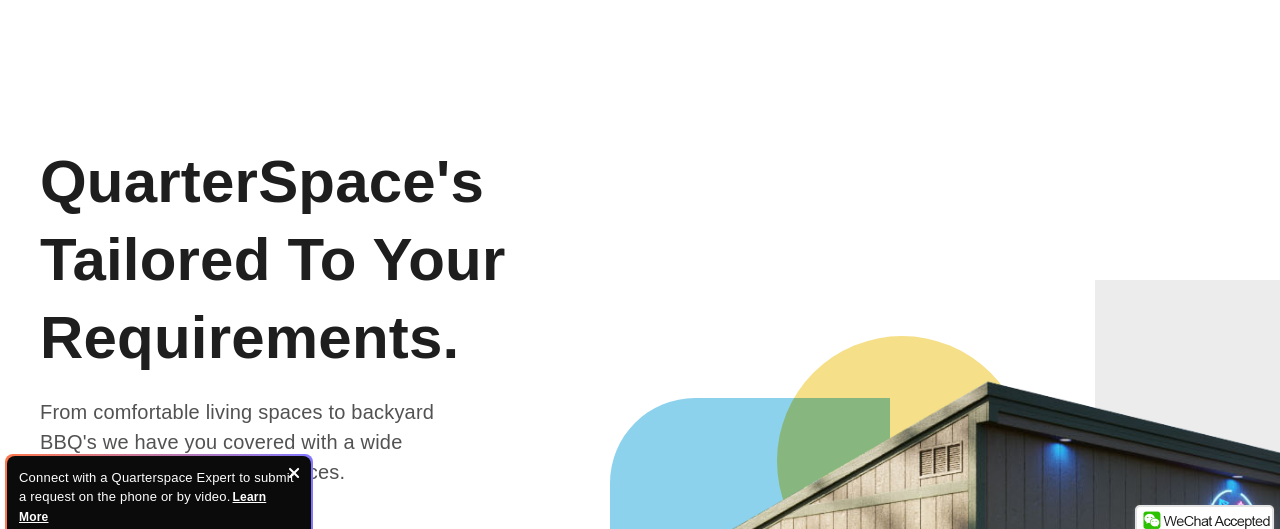
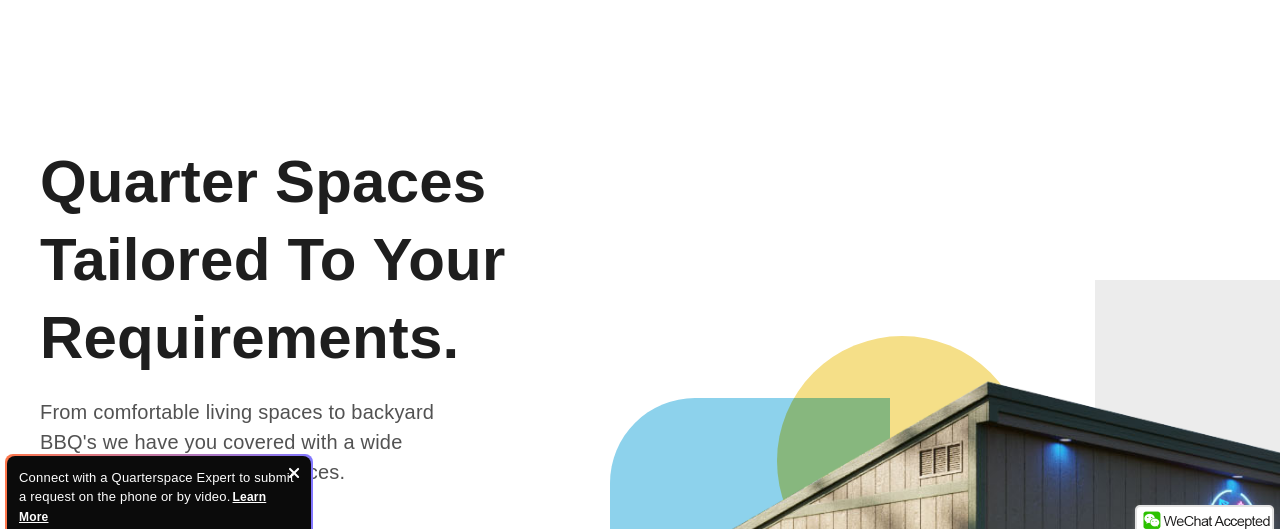
Before and after one commit to BOMBKILLA49/quarterspaces, a plain HTML site: page index.html in a window 1280 px wide. Shown: the part 215-744 px from the top of the page. Drawn offline with nearby package versions, Linux system fonts and the light colour scheme; a script that the page names is missing.

Commit message:
Update index.html

```diff
--- a/index.html
+++ b/index.html
@@ -64,7 +64,7 @@
       <div class="hero-home">
         <div class="hero-banner-title">
           <div class="banner-title-wrap">
-        <h1 class="banner-title">QuarterSpace's Tailored To Your Requirements.</h1>
+        <h1 class="banner-title">Quarter Spaces Tailored To Your Requirements.</h1>
           </div>
           <div class="banner-content-wrap">
             <p class="banner-content">From comfortable living spaces to backyard BBQ's we have you covered with a wide range of premium Quarterspaces.</p>
```
